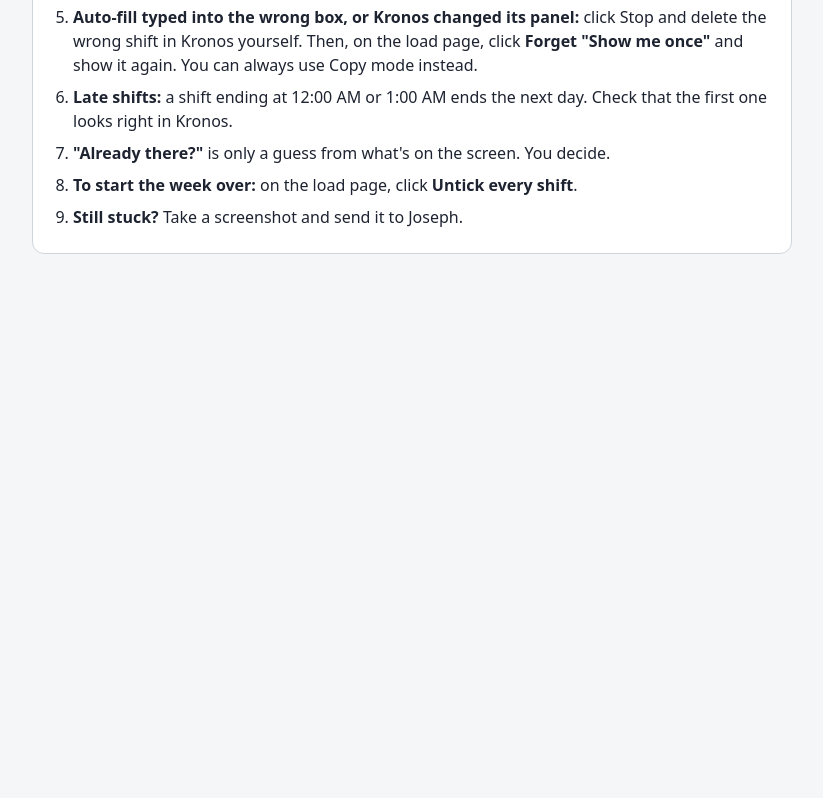
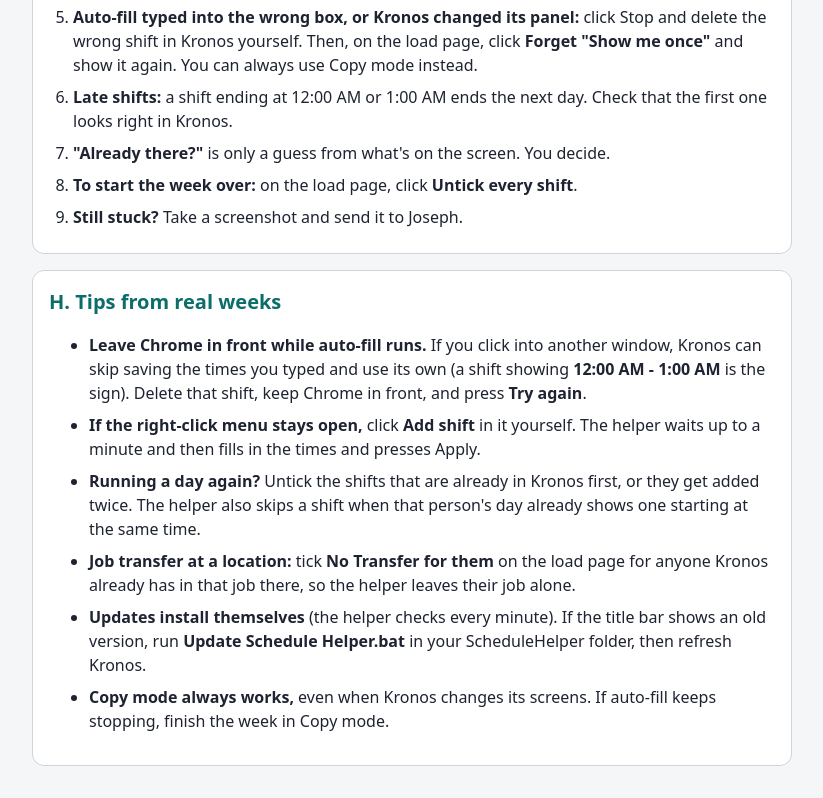
Before and after one commit to xRunRiot-wp/programs, a browser extension: page schedule-helper/instructions/INSTRUCTIONS.src.html in a window 1280 px wide. Shown: the part 9890-10688 px from the top of the page, without its empty margins (228-1051 px from the left). Before the commit the page ends 10176 px from the top, so only its background shows below. Drawn offline with Linux system fonts and the light colour scheme.

Commit message:
Schedule Helper 3.34: "Tips from real weeks" section in the instructions

```diff
--- a/schedule-helper/instructions/INSTRUCTIONS.src.html
+++ b/schedule-helper/instructions/INSTRUCTIONS.src.html
@@ -195,6 +195,18 @@
   </ol>
 </section>
 
+<section>
+  <h2>H. Tips from real weeks</h2>
+  <ul>
+    <li><b>Leave Chrome in front while auto-fill runs.</b> If you click into another window, Kronos can skip saving the times you typed and use its own (a shift showing <b>12:00 AM - 1:00 AM</b> is the sign). Delete that shift, keep Chrome in front, and press <b>Try again</b>.</li>
+    <li><b>If the right-click menu stays open,</b> click <b>Add shift</b> in it yourself. The helper waits up to a minute and then fills in the times and presses Apply.</li>
+    <li><b>Running a day again?</b> Untick the shifts that are already in Kronos first, or they get added twice. The helper also skips a shift when that person's day already shows one starting at the same time.</li>
+    <li><b>Job transfer at a location:</b> tick <b>No Transfer for them</b> on the load page for anyone Kronos already has in that job there, so the helper leaves their job alone.</li>
+    <li><b>Updates install themselves</b> (the helper checks every minute). If the title bar shows an old version, run <b>Update Schedule Helper.bat</b> in your ScheduleHelper folder, then refresh Kronos.</li>
+    <li><b>Copy mode always works,</b> even when Kronos changes its screens. If auto-fill keeps stopping, finish the week in Copy mode.</li>
+  </ul>
+</section>
+
 </main>
 </body>
 </html>
```
Also changed, not shown: schedule-helper/extension/manifest.json.
